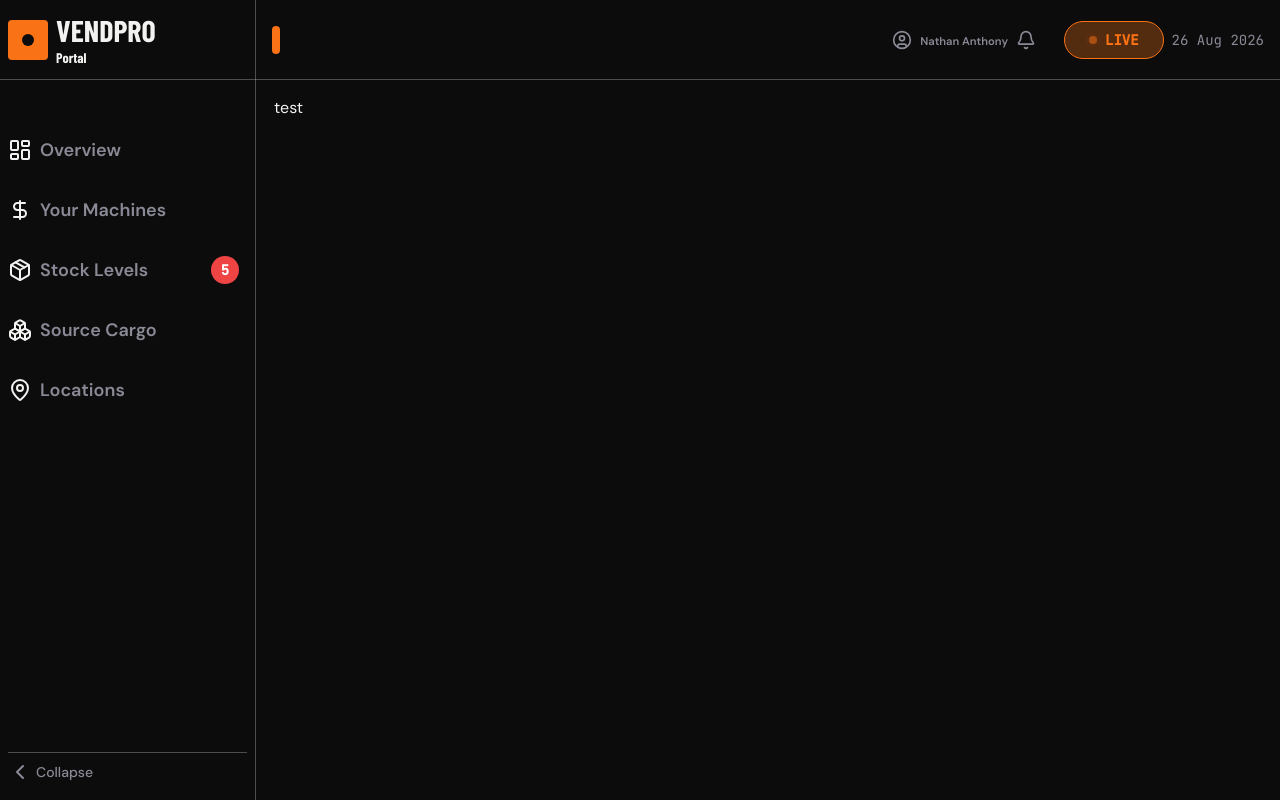
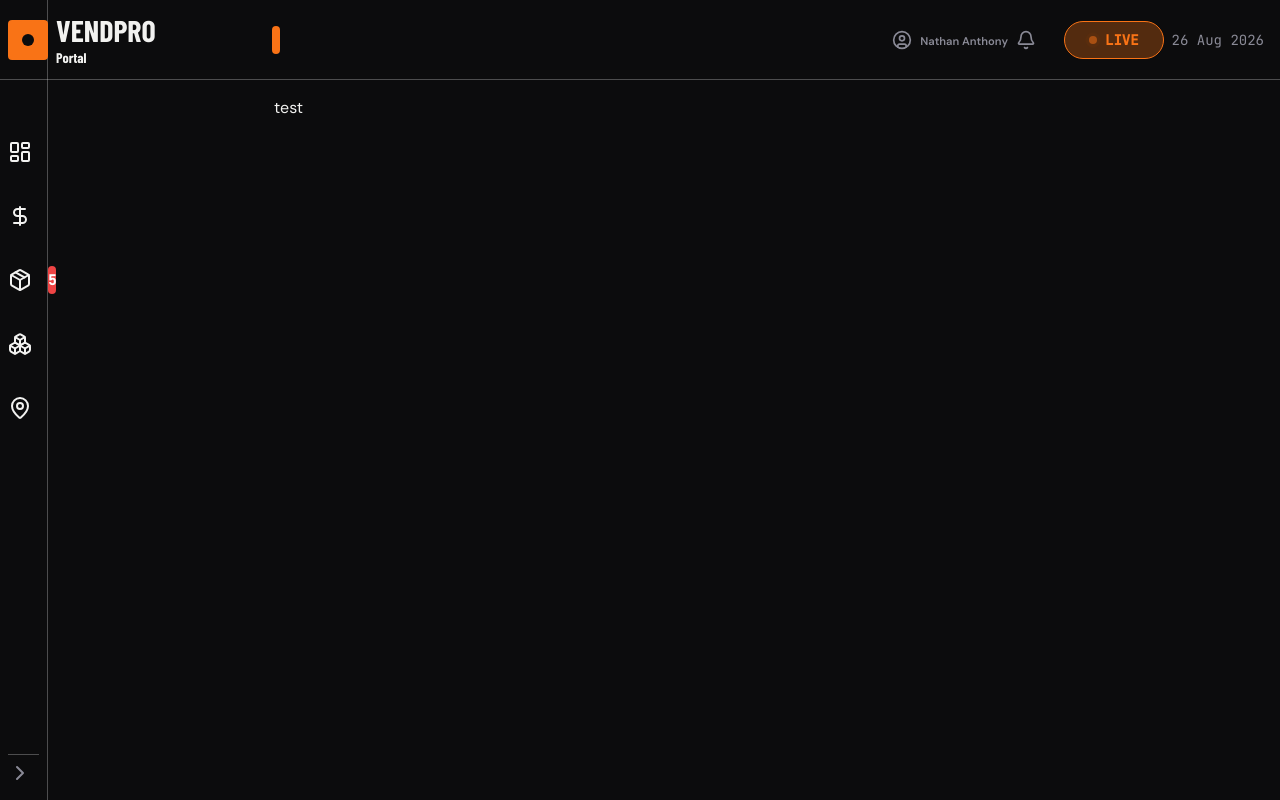
Before and after one commit to Nathan-s-Anthony/vendpro, a Next.js app: page /dashboard in a window 1280 px wide. Both pictures are taken after a click on the button "Collapse". Built offline with nearby package versions, Linux system fonts and the light colour scheme; a web font is replaced by a local one.

Commit message:
latest updates

```diff
--- a/app/components/sidebar.tsx
+++ b/app/components/sidebar.tsx
@@ -1,10 +1,12 @@
 "use client";
 import Link from "next/link";
-import { LayoutDashboard, Package, Boxes, ChevronLeft, MapPin, DollarSign } from "lucide-react";
+import { LayoutDashboard, Package, Boxes, ChevronLeft, MapPin, DollarSign, ChevronRight } from "lucide-react";
 import { useState } from "react";
 
 export default function SideBar({ burgerMenuExpand, childUrl }: { burgerMenuExpand: boolean, childUrl: string }) {
     const [active, setActive] = useState(true);
+    const [desktopMenuCollapse, setDesktopMenuCollapse] = useState(false);
+    const [slideInText, setSlideInText] = useState(false);
     const navItems = [
         {
             id: 0,
@@ -47,14 +49,18 @@ export default function SideBar({ burgerMenuExpand, childUrl }: { burgerMenuExpa
 
         },
     ]
+    const handleCollapseDesktopMenu = () => {
+        setDesktopMenuCollapse(!desktopMenuCollapse);
+        setSlideInText(!slideInText);
+    }
     return (
         <>
-            <aside className={`fixed ${burgerMenuExpand ? "flex" : "hidden"}   top-0 left-0 h-full z-40 lg:w-64 lg:flex flex-col border-r border-border/30 transition-all duration-300`}>
+            <aside className={`fixed ${desktopMenuCollapse ? "lg:w-12" : "lg:w-64 "} ${burgerMenuExpand ? "flex" : "hidden"}   top-0 left-0 h-full z-40  lg:flex flex-col border-r border-border/30 transition-all duration-300`}>
                 <div className="grid h-full grid-cols-2  mt-30 lg:mt-30 lg:p-2">
                     <div className="col-span-2">
                         <nav>
                             <ul className="w-full flex flex-col justify-start gap-4 items-baseline  h-full">
-                                {navItems.map((item, id) => {
+                                {navItems.map((item) => {
                                     return (
                                         <li key={item.id} className="group w-full rounded-sm">
                                             <Link
@@ -63,11 +69,14 @@ export default function SideBar({ burgerMenuExpand, childUrl }: { burgerMenuExpa
                                                 href={`/dashboard/${item.page}`}
                                             >
                                                 <div className="flex items-center justify-between">
-                                                    <div className="flex items-center justify-between">
+                                                    <div className="flex items-center justify-between ">
                                                         {item.icon}
-                                                        <span className={`${item.page === childUrl ? "active-name" : "text-secondary-faded"} text-lg block p-2 font-bold  transition-all duration-300 group-hover:translate-x-2 group-hover:text-white`}>
-                                                            {item.name}
-                                                        </span>
+                                                        <div className="p-2 min-h-12" >
+                                                            {/* <span className={` ${item.page === childUrl ? "active-name" : "text-secondary-faded"} text-nowrap text-lg block font-bold transition-all duration-300 group-hover:translate-x-2 group-hover:text-white`}>
+                                                                {item.name}
+                                                            </span> */}
+                                                        </div>
+
                                                     </div>
                                                     {item.id === 2 ?
                                                         <div className="bg-alert-primary rounded-full w-7 h-7 text-center flex items-center justify-center mr-2"><span className="text-white text-sm font-mono font-bold">{item.restockNotification}</span></div>
@@ -82,9 +91,13 @@ export default function SideBar({ burgerMenuExpand, childUrl }: { burgerMenuExpa
                     </div>
                     <div className=" col-span-2  flex justify-end items-end ">
                         <div className="w-full text-end border-t border-border/30 flex items-center h-[20%]">
-                            <button className="group  hover:cursor-pointer transition-all duration-300 z-60 flex items-center justify-start gap-1 w-full">
-                                <ChevronLeft className="text-secondary-faded block transition-all duration-300 group-hover:-translate-x-2 group-hover:text-primary" />
-                                <span className="transition-all duration-300 text-sm  group-hover:-translate-x-1 font-sans text-secondary-faded group-hover:text-white">Collapse</span>
+                            <button className="group hover:cursor-pointer transition-all duration-300 z-60 flex items-center justify-start gap-1 w-full" onClick={() => handleCollapseDesktopMenu()}>
+                                {!desktopMenuCollapse ?
+                                    <ChevronLeft className="text-secondary-faded block transition-all duration-300 group-hover:-translate-x-2 group-hover:text-primary" />
+                                    :
+                                    <ChevronRight className="text-secondary-faded block transition-all duration-300 group-hover:translate-x-2 group-hover:text-primary" />
+                                }
+                                <span className={`${desktopMenuCollapse ? "hidden" : "block"} transition-all duration-300 text-sm  group-hover:-translate-x-1 font-sans text-secondary-faded group-hover:text-white`}>Collapse</span>
                             </button>
                         </div>
                     </div>
```
